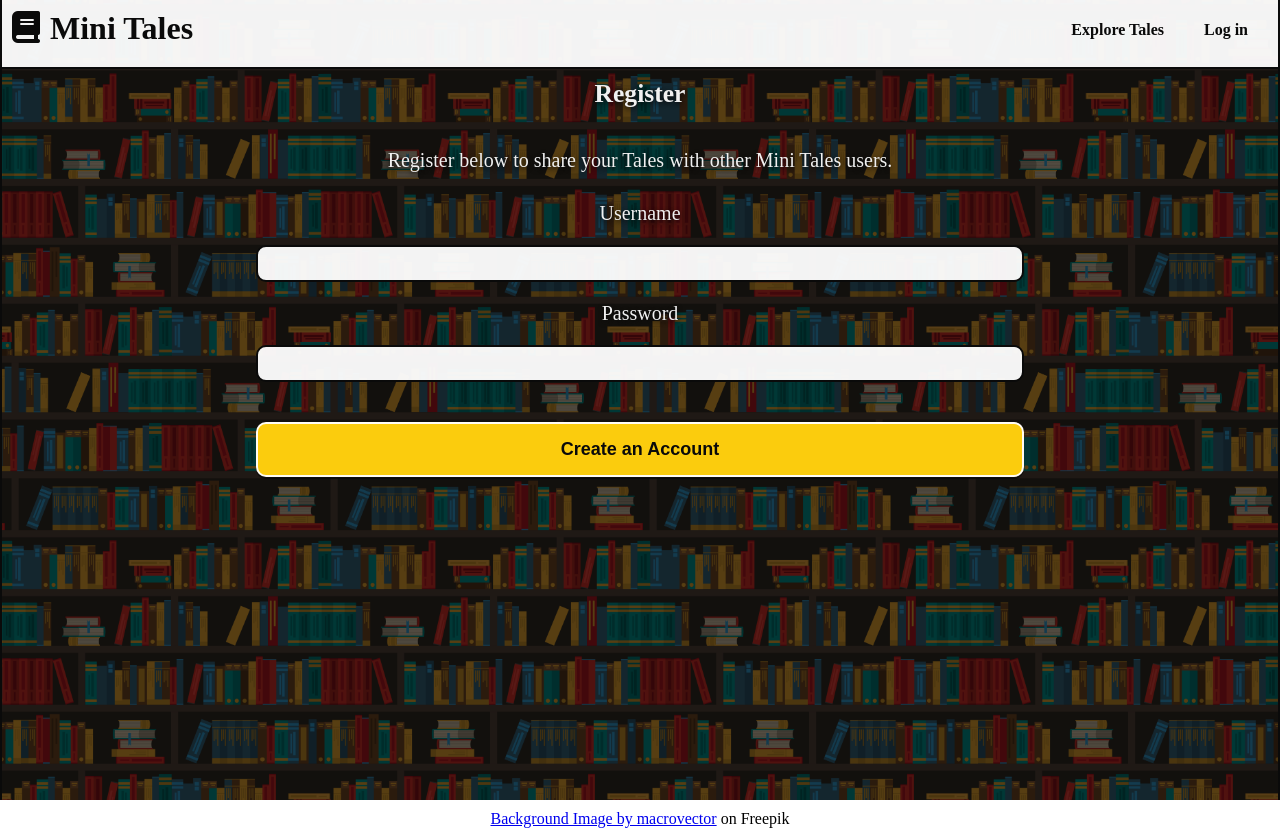
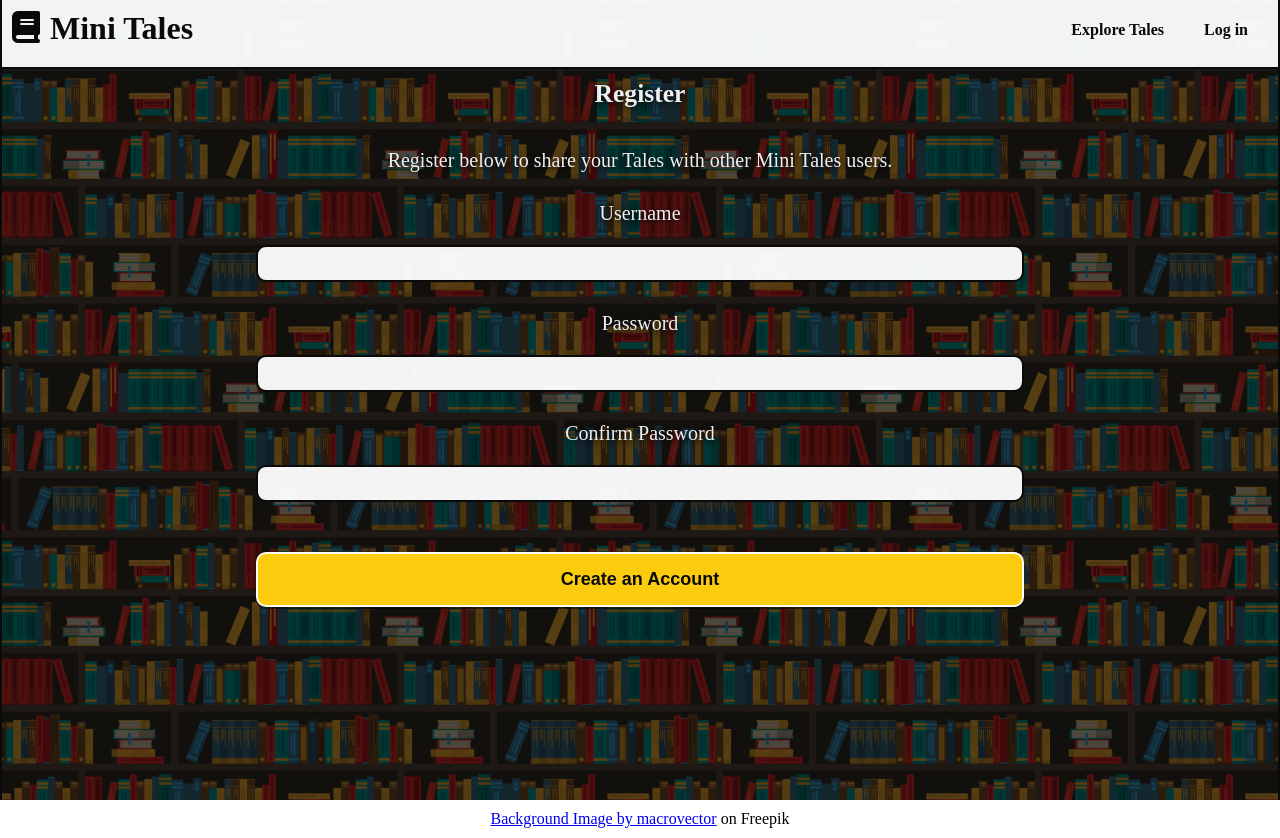
Before and after one commit to adampgiles/CI_PP3_MT, a Flask app: page /register in a window 1280 px wide. Run offline with Flask 2, Linux system fonts and the light colour scheme; some libraries are stand-ins or nearby versions.

Commit message:
feat: created validation.js to perform validation on register.html form submissions. set alerts to display in a style consistent with the existing flashes messages

```diff
--- a/mini_tales/authentication/routes.py
+++ b/mini_tales/authentication/routes.py
@@ -12,7 +12,8 @@ def register():
     """
     This function registers an account for a user in the users database collection.
     Once registered the user is taken to their My Tales page and a login session is created.
-    The user is redirected back to the register page, if the username already exists.
+    The user is redirected back to the register page, if the username already exists or both
+    password input fields do not match.
     The user's password is encrypted before storing in the users collection.
     """
     if request.method == "POST":
@@ -31,7 +32,7 @@ def register():
         mongo.db.users.insert_one(register)
 
         session["user"] = request.form.get("username").lower()
-        flash("Registration Successful!")
+        flash("Account Successfully Created!")
         session["logged_in"] = True
         return redirect(url_for("tales.mytales", username=session["user"]))
     return render_template("authentication/register.html")
--- a/mini_tales/static/css/style.css
+++ b/mini_tales/static/css/style.css
@@ -110,6 +110,16 @@ h1 a:hover {
     background-color: var(--flashes);
 }
 .flashes h4{
+    color: var(--off-white-text);
+    padding: 5px;
+}
+
+/* Validation Alerts */
+.validation-alert-container{
+    display: none;
+    background-color: var(--flashes);
+}
+.validation-alert-container h4{
     color: var(--off-white-text);
     padding: 5px;
 }
--- /dev/null
+++ b/mini_tales/static/js/validation.js
@@ -0,0 +1,42 @@
+// Set input and alert elements
+const registerForm = document.getElementById("register-form")
+const formAlertContainer = document.getElementById("validation-alert-container");
+const formAlert = document.getElementById("validation-alerts");
+const username = document.getElementById("register-username");
+const password = document.getElementById("register-password");
+const confirmPassword = document.getElementById("confirm-password");
+
+// Username constrained to a minimum of 6 characters, at least one lowercase letter and no special characters.
+const usernameRegex= new RegExp(/^(?=.*[a-z])\w{6,}$/);
+// Password constrained to a minimum of 6 characters, at least one number, one lowercase letter, one uppercase letter and no special characters.
+var passwordRegex = new RegExp(/^(?=.*\d)(?=.*[a-z])(?=.*[A-Z])\w{6,}$/);
+
+
+
+registerForm.addEventListener("submit", (event) => {
+
+    let alerts = [];
+
+    // Check if input fields are EMPTY
+    if(username.value == "" || password.value == "" || confirmPassword.value == ""){
+        alerts.push("- Please enter details in all three text boxes.");
+    }
+    // Check if username field meets regex validation
+    if(usernameRegex.test(username.value) != true){
+        alerts.push("- Username must be a minimum of 6 characters, at least one lowercase letter and no special characters.");
+    }
+    // Check if password fields meets regex validation
+    if(passwordRegex.test(password.value) != true || passwordRegex.test(confirmPassword.value) != true){
+        alerts.push("- Password must be a minimum of 6 characters, at least one number, one lowercase letter, one uppercase letter and no special characters.");
+    }
+    // Check if password fields match
+    if(password.value != confirmPassword.value){
+        alerts.push("- Both Password fields must match.");
+    }
+    // If any of the above checks fail, prevent the form from submitting and add the alerts to the formAlert message
+    if(alerts.length > 0){
+        event.preventDefault();
+        formAlertContainer.style.display = "block";
+        formAlert.innerHTML = alerts.join('<br>');
+    }
+})
--- a/mini_tales/templates/authentication/register.html
+++ b/mini_tales/templates/authentication/register.html
@@ -1,27 +1,37 @@
 {% extends "base.html" %}
 {% block content %}
     <div class="user-form-section">
+
         <h2>Register</h2>
 
         <p>Register below to share your Tales with other Mini Tales users.</p>
 
-        <!-- Form instruction -->
-        <form class="register-form" method="POST" action="{{ url_for( 'authentication.register') }}">
+        <form id="register-form" class="register-form" method="POST" action="{{ url_for( 'authentication.register') }}">
             <!-- Username -->
-            <label for="username">Username</label><br>
+            <label for="username">Username</label>
             <div class="user-form-inputs">
-                <input type="text" id="username" name="username"
-                minlength="6" maxlength="16" pattern="^[a-zA-Z0-9]{5,15}$"required><br>
+                <input type="text" id="register-username" name="username">
+                <p id="username-alert"></p>
             </div>
 
             <!-- Password -->
-            <label for="password">Password</label><br>
+            <label for="password">Password</label>
             <div class="user-form-inputs">
-                <input type="password" id="password" name="password"
-                minlength="6" maxlength="16" pattern="^[a-zA-Z0-9]{5,15}$" required><br>
+                <input type="password" id="register-password" name="password">
+                <p id="password-alert"></p>
             </div>
+
+            <!-- Confirm Password -->
+            <label for="confirm-password">Confirm Password</label>
+            <div class="user-form-inputs">
+                <input type="password" id="confirm-password" name="confirm-password"
+                minlength="6" maxlength="16" pattern="^[a-zA-Z0-9]{5,15}$">
+                <p id="confirm-password-alert"></p>
+            </div>
+
+            <!-- Form Submit -->
             <div class="user-form-submit">
-                <input type="submit" id="register-submit" name="register-submit" value="Create an Account" required><br>
+                <input type="submit" id="register-submit" name="register-submit" value="Create an Account"><br>
             </div>
         </form>
     </div>
--- a/mini_tales/templates/base.html
+++ b/mini_tales/templates/base.html
@@ -35,11 +35,15 @@
                     {% if messages %}
                         {% for message in messages %}
                             <div class="flashes">
-                                <h4>{{ message }}</h4>
+                                <h4 id="validation-flashes">{{ message }}</h4>
                             </div>
                         {% endfor %}
                     {% endif %}
                 {% endwith %}
+
+                <div id="validation-alert-container" class="validation-alert-container">
+                    <h4 id="validation-alerts"></h4>
+                </div>
             </section>
 
             <main>
@@ -58,5 +62,9 @@
             <a href="https://www.freepik.com/free-vector/book-shelves-dtcorative-colorful-icon-poster_2871137.htm#query=books&position=7&from_view=search&track=sph">Background Image by macrovector</a> on Freepik
         </div>
     </footer>
+
+    <!-- Validation Script Link -->
+    <script src="{{ url_for('static', filename='js/validation.js') }}"></script>
 </body>
+
 </html>
```
